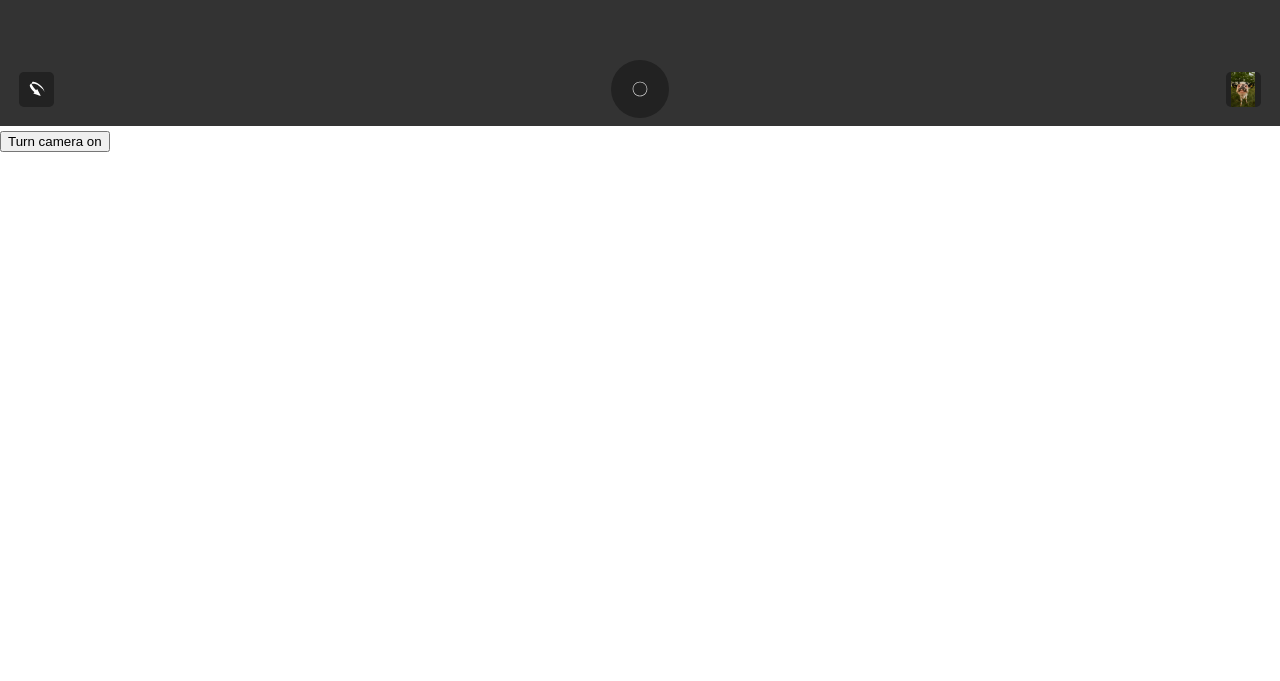
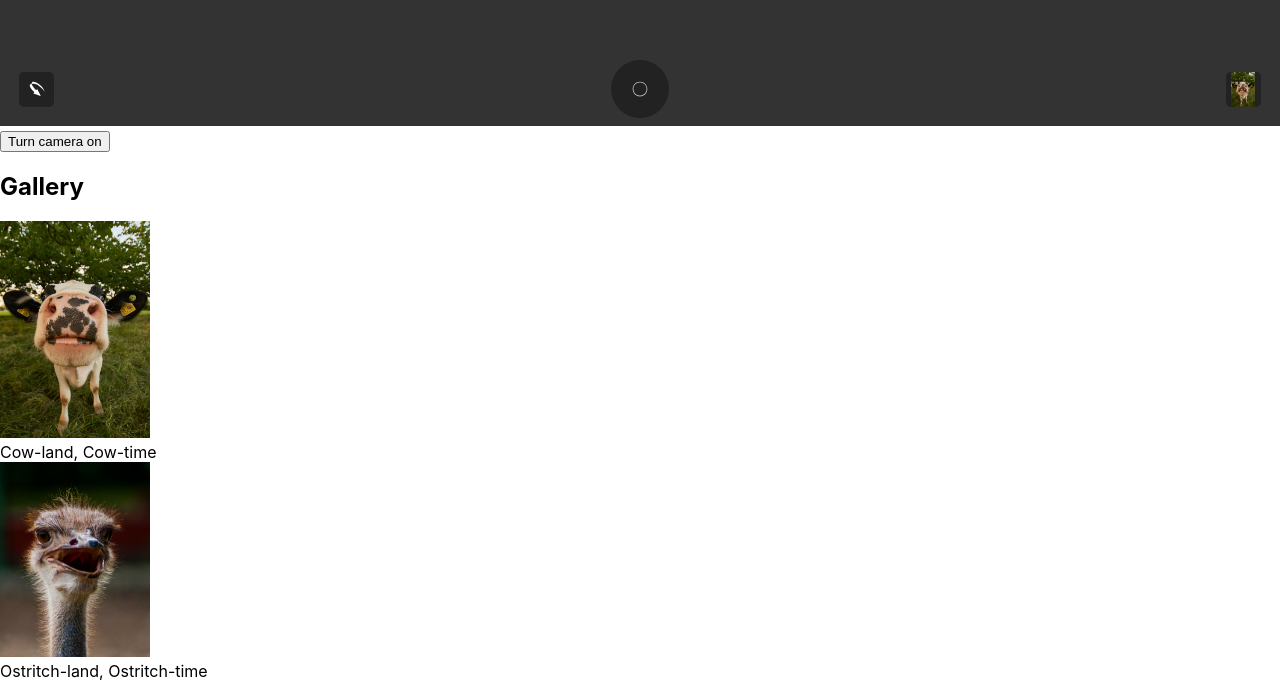
Before and after one commit to paccao/Instablam, a React (Vite) app: page / in a window 1280 px wide. Shown: the part 674-1355 px from the top of the page. Before the commit the page ends 826 px from the top, so only its background shows below. Built offline with nearby package versions, Linux system fonts and the light colour scheme.

Commit message:
get image datetime

```diff
--- a/src/components/Media/mediaUtils.js
+++ b/src/components/Media/mediaUtils.js
@@ -28,19 +28,24 @@ export async function takePicture(
 	videoStream,
 	setLastImageTaken,
 	pushToStateArray,
+	galleryPictures,
 	setGalleryPictures,
 ) {
 	const imageCapture = new ImageCapture(videoStream.getVideoTracks()[0])
 
 	const blob = await imageCapture.takePhoto()
 	const picture = await URL.createObjectURL(blob)
+
+	const datetime = getImgTakenAt()
+	let takenAt
+	if (datetime.time && datetime.date) {
+		takenAt = datetime.date + ", " + datetime.time
+	} else takenAt = "Time unknown"
+
 	const newPictureObj = {
 		alt: "Image taken with Instablam",
 		url: picture,
-		// location: getImgLocation() || "Location unknown.",
-		// takenAt: getImgTakenAt() || "Time unknown",
-		location: "Location unknown.",
-		takenAt: "Time unknown",
+		takenAt,
 	}
 
 	setLastImageTaken(picture)
@@ -55,6 +60,21 @@ export function handleImgError(event) {
 function getImgLocation(){
 	return
 }
-function getImgTakenAt(){
-	return
+
+function getImgTakenAt() {
+	const currentdate = new Date()
+	const date =
+		currentdate.getFullYear() +
+		"/" +
+		(currentdate.getMonth() + 1) +
+		"/" +
+		currentdate.getDate()
+
+	const time =
+		currentdate.getHours() +
+		":" +
+		currentdate.getMinutes() +
+		":" +
+		currentdate.getSeconds()
+	return { date, time }
 }
--- a/src/contexts/MediaContext.jsx
+++ b/src/contexts/MediaContext.jsx
@@ -35,9 +35,7 @@ export default function MediaProvider(props) {
 	 * @param {function} setSpecifiedArr the write property of a specified state array
 	 */
 	function pushToStateArray(newObj, specifiedArr, setSpecifiedArr) {
-		const stateOfArr = specifiedArr
-		const updatedArr = stateOfArr.push(newObj)
-		setSpecifiedArr(updatedArr)
+		setSpecifiedArr([...specifiedArr, newObj])
 	}
 
 	return (
--- a/src/routes/CapturePage.jsx
+++ b/src/routes/CapturePage.jsx
@@ -1,6 +1,7 @@
 import Camera from "../components/Media/Camera"
 import CameraButtonsField from "../components/Media/CameraButtonsField"
 import styled from "styled-components"
+import Gallery from "../components/Media/Gallery"
 
 export default function CapturePage() {
 	return (
@@ -8,23 +9,24 @@ export default function CapturePage() {
 			<Header>Instablam</Header>
 			<Camera />
 			<CameraButtonsField />
+			<Gallery />
 		</Container>
 	)
 }
 
 const Container = styled.div`
-	background-color:#333;
+	background-color: #333;
 	position: relative;
 	height: 100vh;
-	width:100vw;
+	width: 100vw;
 `
 
 const Header = styled.h1`
 	margin-top: 0px;
 	position: absolute;
-	top:0;
-	width:100%;
-	text-align:center;
+	top: 0;
+	width: 100%;
+	text-align: center;
 	color: darkorange;
-	font-size:1.7em;
+	font-size: 1.7em;
 `
```
